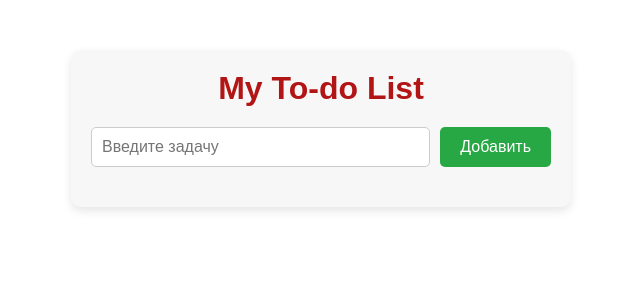
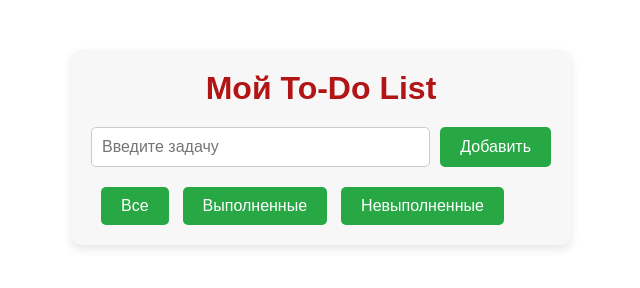
Before and after one commit to Niki2195/To-do_List, a plain HTML site: page index.html in a window 1280 px wide. Shown: the whole page, without its empty margins (319-959 px from the left). Drawn offline with Linux system fonts and the light colour scheme.

Commit message:
Updated
Updated the HTML structure and language to Russian, added filter buttons.

```diff
--- a/index.html
+++ b/index.html
@@ -1,23 +1,29 @@
 <!DOCTYPE html>
-<html lang="en">
+<html lang='ru'>
   <head>
      <meta charset="UTF-8" />
      <meta name="viewport" content="width=device-width, initial-scale=1.0" />
-    <title>Todo list</title>
+     <title>To-Do List</title>
      <link rel="stylesheet" href="style.css" />
   </head>
   <body>
    <div class="container">
-      <h1>My To-do List</h1>
+     <h1>Мой To-Do List</h1>
+
      <form id="todo-form">
-        <input
-          id="todo-input"
-          type="text"
+       <input id="todo-input" type="text"
          placeholder="Введите задачу"
          required
        />
        <button type="submit">Добавить</button>
      </form>
+
+     <div id="filters">
+       <button id="all-btn">Все</button>
+       <button id="completed-btn">Выполненные</button>
+       <button id="pending-btn">Невыполненные</button>
+     </div>
+
      <ul id="todo-list"></ul>
    </div>
    <script src="script.js"></script>
```
Lines whose indentation alone changed are shown as unchanged.
